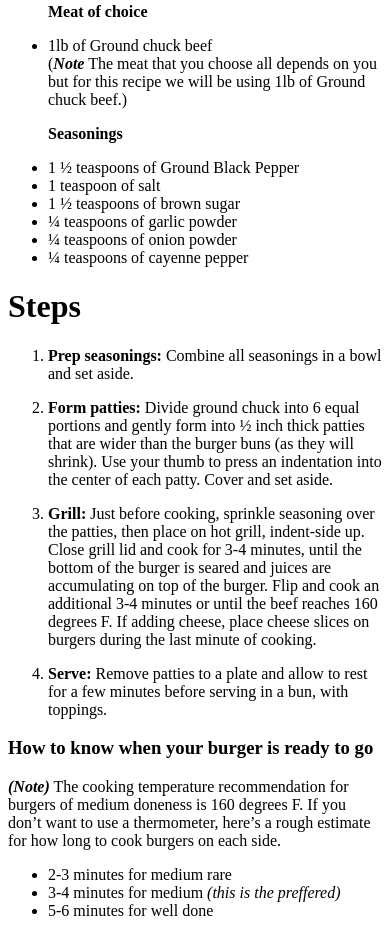
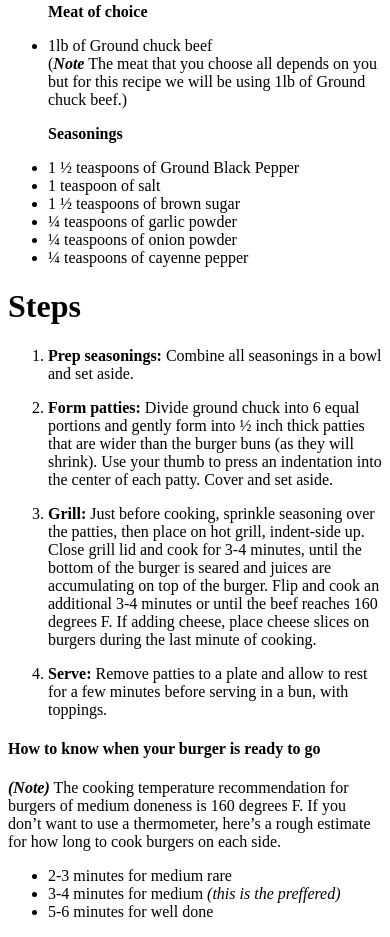
Before and after one commit to emoye7246/odin-recipes, a plain HTML site: page recipes/hamburger.html in a window 390 px wide. Shown: the part 634-1571 px from the top of the page. Drawn offline with Linux system fonts and the light colour scheme.

Commit message:
Update hamburger.html
Just changed the heading from <h3> to <h4> from iPhone just testing

```diff
--- a/recipes/hamburger.html
+++ b/recipes/hamburger.html
@@ -43,7 +43,7 @@
     <!-- The steps section ends here  -->
 
     <!-- This is just additional information -->
-        <h3>How to know when your burger is ready to go</h3>
+        <h4>How to know when your burger is ready to go</h4>
             <p><strong><em>(Note)</em></strong> The cooking temperature recommendation for burgers of medium doneness is 160 degrees F. If you don’t want to use a thermometer, here’s a rough estimate for how long to cook burgers on each side.</p>
         <ul>
             <li>2-3 minutes for medium rare</li>
```
